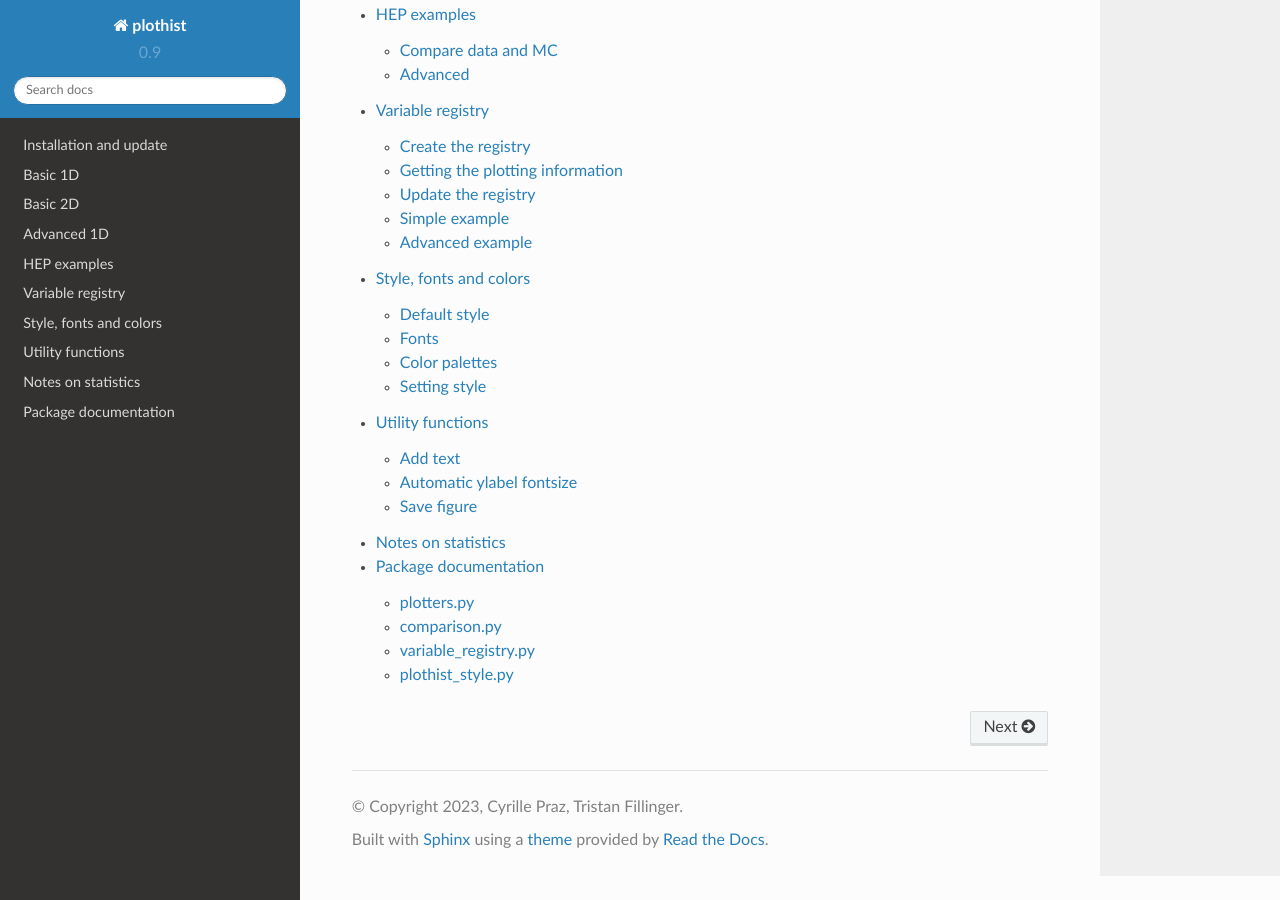
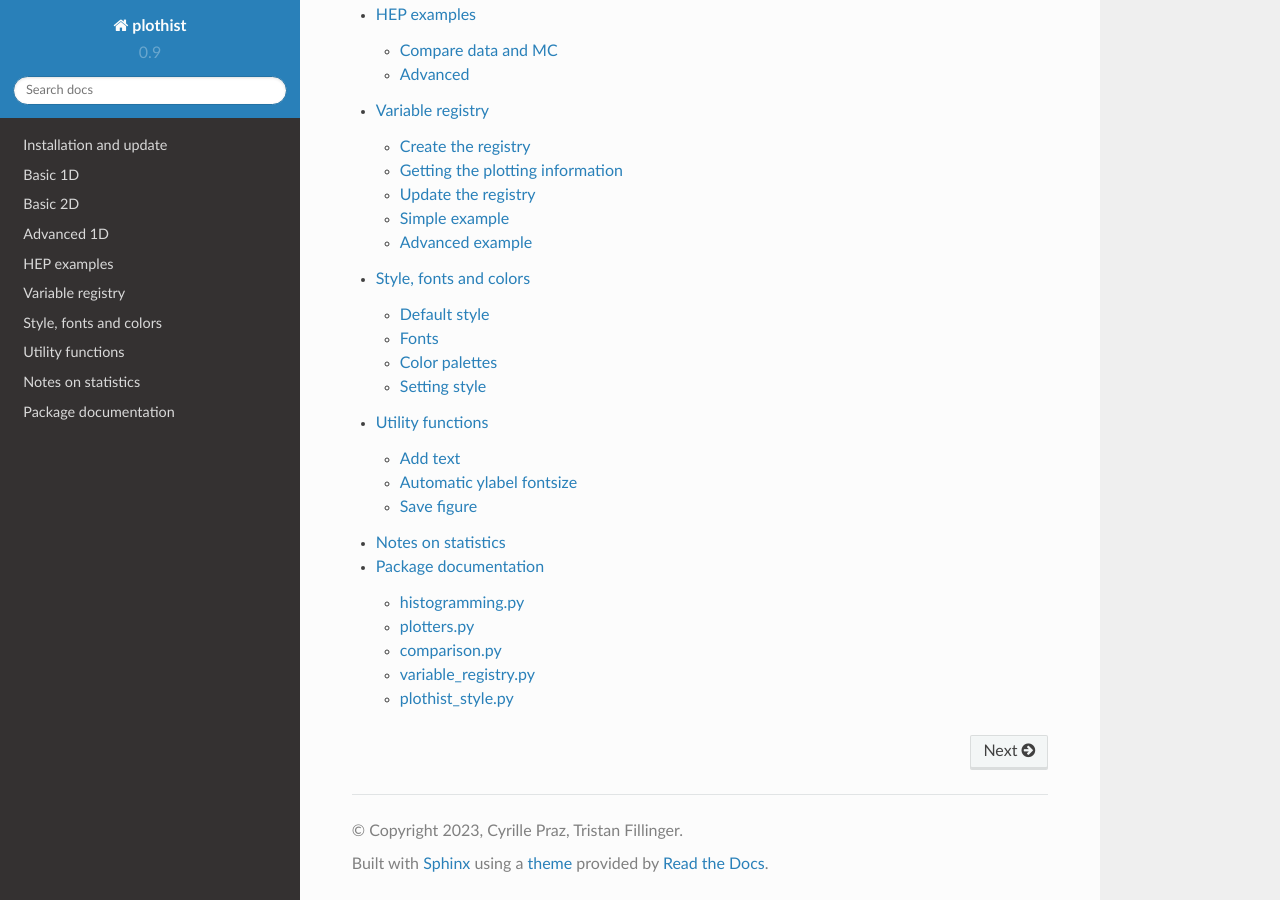
Before and after one commit to cyrraz/plothist, a Sphinx documentation site: the page built from docs/index.rst, in a window 1280 px wide and 900 px high, scrolled down 1821 px. Built offline with Sphinx 7.4.7 and the Read the Docs theme 2.0.0, drawn with Linux system fonts in a browser that asks for light colours.

Commit message:
added histogramming to doc

```diff
--- a/docs/documentation/documentation.rst
+++ b/docs/documentation/documentation.rst
@@ -4,6 +4,12 @@
 Package documentation
 =====================
 
+
+histogramming.py
+-----------
+
+.. automodule:: plothist.histogramming
+   :members:
 
 plotters.py
 -----------
```
